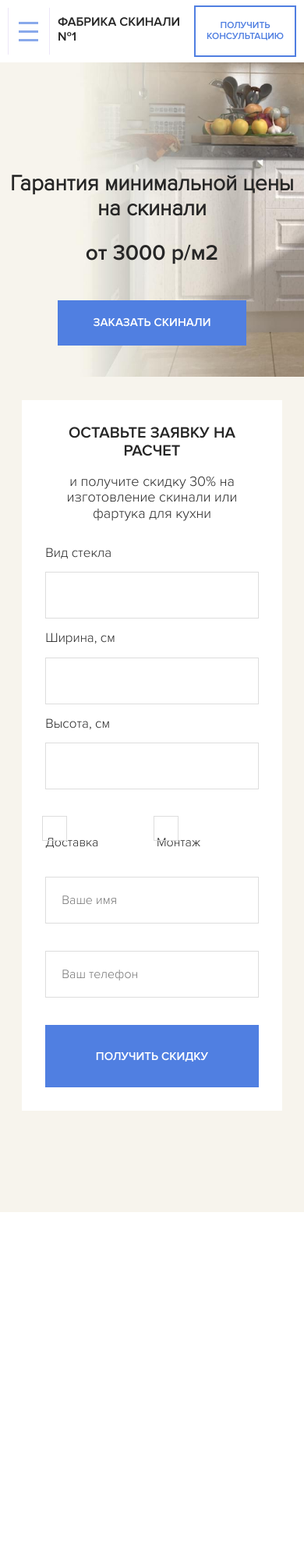
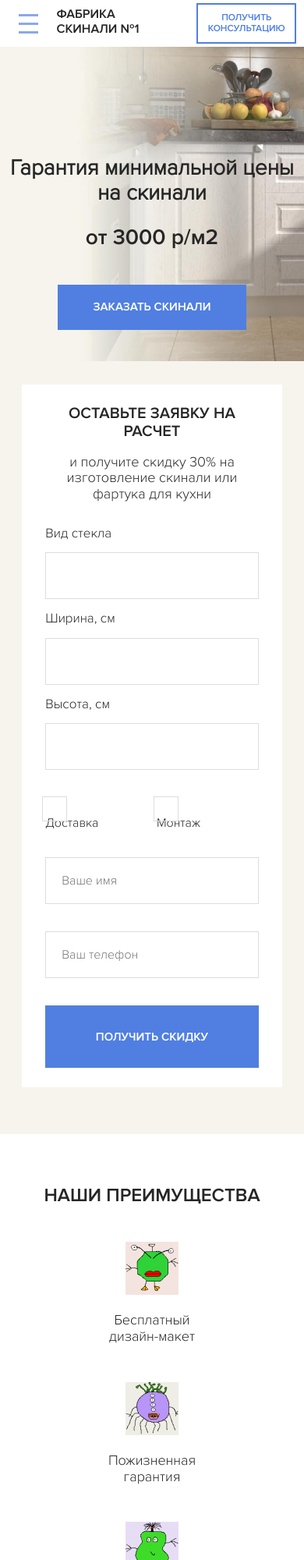
Before and after one commit to haasson/skinali, a plain HTML site: page index.html in a window 390 px wide. Shown: the top 2000 px of the page at 78% size. Before the commit the page ends 1554 px from the top, so only its background shows below. Drawn offline with Linux system fonts and the light colour scheme.

Commit message:
Сверстан блок преимуществ с адаптивом

```diff
--- a/index.html
+++ b/index.html
@@ -36,7 +36,7 @@
 					<!-- Лого -->
 					<div class="navbar__logo">
 						<strong class="navbar__logo_main-text">
-							Фабрика скинали №1
+							Фабрика скинали&nbsp;№1
 						</strong>
 						<span class="navbar__logo_sub-text">
 							ведущий производитель скинали
@@ -89,7 +89,7 @@
 						Оставьте заявку на расчет
 					</h2>
 					<span class="offer__subtitle">
-						и получите скидку 30% на изготовление скинали или фартука для кухни
+						и получите скидку 30% на изготовление скинали или фартука&nbsp;для&nbsp;кухни
 					</span>
 					<form action="" class="form offer__form">
 						<div class="form__row">
@@ -141,6 +141,40 @@
 				</div>
 			</div>
 		</section>
+
+		<section class="features section">
+			<div class="container">
+				<h2 class="section-title">
+					Наши преимущества
+				</h2>
+				<div class="features__wrap">
+					<div class="features__item">
+						<img src="img/features/1.png" alt="Бесплатный дизайн-макет" class="features__image">
+						<p class="features__text">Бесплатный <br> дизайн-макет</p>
+					</div>
+					<div class="features__item">
+						<img src="img/features/2.png" alt="Пожизненная гарантия" class="features__image">
+						<p class="features__text">Пожизненная <br> гарантия</p>
+					</div>
+					<div class="features__item">
+						<img src="img/features/3.png" alt="Большой каталг изображений" class="features__image">
+						<p class="features__text">Большой каталог <br> изображений</p>
+					</div>
+					<div class="features__item">
+						<img src="img/features/4.png" alt="Соблюдение сроков" class="features__image">
+						<p class="features__text">Соблюдение <br> сроков</p>
+					</div>
+					<div class="features__item">
+						<img src="img/features/5.png" alt="Собственное производство" class="features__image">
+						<p class="features__text">Собственное <br> производство</p>
+					</div>
+					<div class="features__item">
+						<img src="img/features/6.png" alt="Минимальная цена в городе: от 3000 руб/м2" class="features__image">
+						<p class="features__text">Минимальная цена <br> от 3000 руб/м2</p>
+					</div>
+				</div>
+			</div>
+		</section>
 	</main>
 
 
--- a/sass/_interface.sass
+++ b/sass/_interface.sass
@@ -2,6 +2,18 @@ body
    box-sizing: border-box
    color: $text-color
    +light
+
+img
+   max-width: 100%
+
+.section
+   padding: 100px 0
+   &-title
+      margin-bottom: 100px
+      text-transform: uppercase
+      text-align: center
+      font-size: 30px
+      +bold
 
 .button-o
    padding: 17px 22px
@@ -57,20 +69,23 @@ body
          transform: rotate(-45deg)
 
 
-
-
 @media (max-width: 1200px)
-   .button-o
-      padding: 17px 5px
+   .section
+      padding: 80px 0
+      &-title
+         margin-bottom: 80px
+         font-size: 28px
 
 @media (max-width: 992px)
-   .button-o
-      width: 20%
+   .section
+      padding: 60px 0
+      &-title
+         margin-bottom: 60px
+         font-size: 26px
 
 @media (max-width: 768px)
-   .button-o
-      width: 40%
-
-@media (max-width: 480px)
-   .button-o
-      max-width: 50%
+   .section
+      padding: 45px 0
+      &-title
+         margin-bottom: 45px
+         font-size: 24px
--- /dev/null
+++ b/sass/sections/_features.sass
@@ -0,0 +1,25 @@
+.features
+   &__wrap
+      display: flex
+      flex-wrap: wrap
+      justify-content: space-evenly
+      align-items: center
+   &__item
+      margin-bottom: 110px
+      flex-basis: 30%
+      text-align: center
+   &__text
+      padding: auto 20%
+      font-size: 18px
+
+@media (max-width: 768px)
+   .features
+      &__item
+         flex-basis: 50%
+         margin-bottom: 70px
+
+@media (max-width: 480px)
+   .features
+      &__item
+         flex-basis: 100%
+         margin-bottom: 30px
--- a/sass/sections/_hero.sass
+++ b/sass/sections/_hero.sass
@@ -23,11 +23,13 @@
 
 @media (max-width: 992px)
    .hero
+      margin-top: 60px
       padding-top: 60px
       padding-bottom: 100px
 
 @media (max-width: 768px)
    .hero
+      margin-top: 0
       padding-top: 50px
       padding-bottom: 100px
       &__title
--- a/sass/sections/_navbar.sass
+++ b/sass/sections/_navbar.sass
@@ -6,7 +6,6 @@
    width: 100%
    background-color: #fff
    &__wrap
-      min-height: 80px
       display: flex
       justify-content: space-between
       align-items: center
@@ -16,7 +15,7 @@
       align-items: center
       justify-content: center
       margin-right: 30px
-      height: 80px
+      min-height: 80px
       width: 90px
       background-color: transparent
       border: none
@@ -83,6 +82,8 @@
    .navbar
       &__logo
          flex-basis: 250px
+      &__button
+         padding: 17px 5px
    .menu
       padding: 12px 0
       &__link
@@ -104,17 +105,23 @@
          font-size: 12px
       &__menu-button
          width: 60px
-         height: 60px
+         min-height: 60px
          margin-right: 10px
+      &__button
+         width: 20%
+         padding: 10px 5px
    .menu
       &__link
          font-size: 12px
 
 @media (max-width: 768px)
    .navbar
+      position: static
       &__menu-button
       &__sub-text, &__main-text
          display: none
+      &__button
+          width: 40%
    .menu
       &__nav
          flex-direction: column
@@ -126,8 +133,13 @@
 
 @media (max-width: 480px)
    .navbar
+      &__menu-button
+         border: none
       &__logo
+         margin-right: 10px
          &_main-text
             font-size: 16px
          &_sub-text
             display: none
+      &__button
+         max-width: 50%
--- a/sass/sections/_offer.sass
+++ b/sass/sections/_offer.sass
@@ -60,6 +60,7 @@
    .offer
       position: static
       padding-top: 30px
+      padding-bottom: 100px
       &__block
          position: static
          padding: 20px 40px
@@ -80,8 +81,9 @@
 
 @media (max-width: 768px)
    .offer
+      padding-bottom: 60px
       &__block
-         padding: 15px 30px
+         padding: 10px 30px
       &__title
          text-align: center
          font-size: 20px
--- a/sass/style.sass
+++ b/sass/style.sass
@@ -6,3 +6,4 @@
 @import 'sections/navbar'
 @import 'sections/hero'
 @import 'sections/offer'
+@import 'sections/features'
```
Also changed, not shown: css/style.css, img/features/1.png (added), img/features/2.png (added), img/features/3.png (added), img/features/4.png (added), img/features/5.png (added), img/features/6.png (added), 1 other file.
